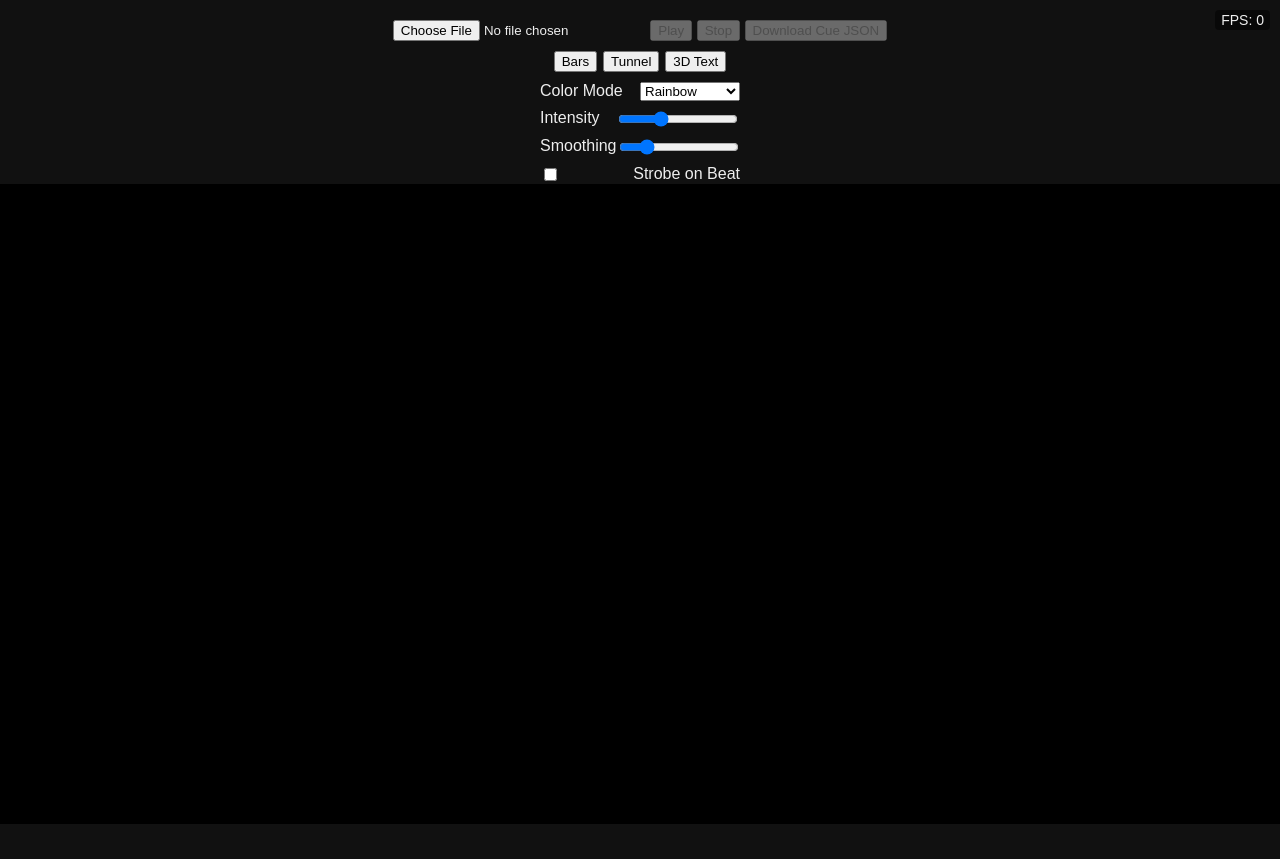
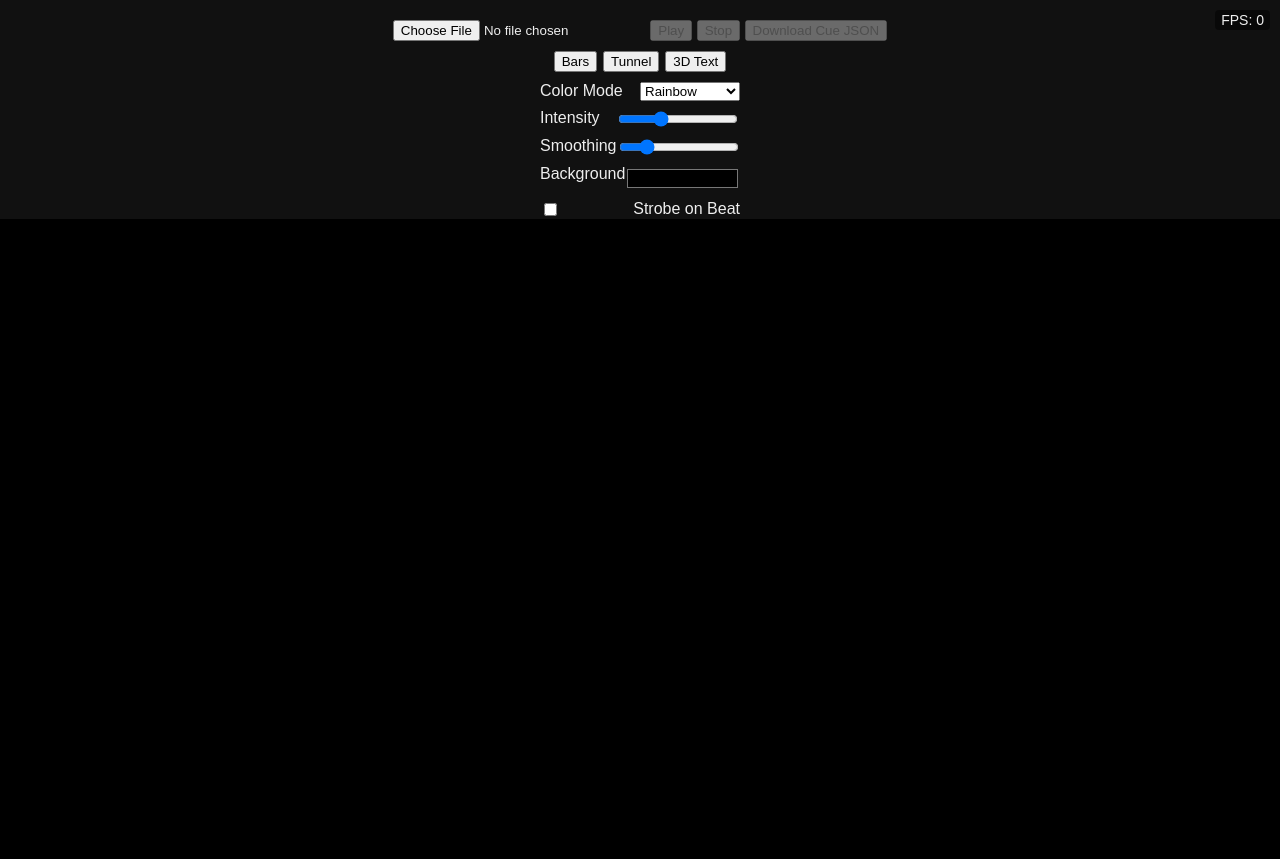
Before and after one commit to AdamHede/AudioViz2, a website built with Vite: page index.html in a window 1280 px wide. Before the commit the page ends 824 px from the top, so only its background shows below. Built offline with nearby package versions, Linux system fonts and the light colour scheme.

Commit message:
feat: add background color selector

```diff
--- a/index.html
+++ b/index.html
@@ -32,6 +32,9 @@
     <label>Smoothing
       <input type="range" id="smoothing" min="0" max="1" step="0.05" value="0.2" />
     </label>
+    <label>Background
+      <input type="color" id="bgColor" value="#000000" />
+    </label>
     <label>
       <input type="checkbox" id="strobeToggle" /> Strobe on Beat
     </label>
--- a/src/core/AppController.js
+++ b/src/core/AppController.js
@@ -22,8 +22,9 @@ export default class AppController {
       smoothing: 0.2,
       strobe: false,
       strobeSensitivity: 50,
+      bgColor: '#000000',
     };
-    new SettingsPanel(settingsPanel, this.settings);
+    new SettingsPanel(settingsPanel, this.settings, canvas);
     this.player = new AudioPlayer();
     this.analyzer = new AudioAnalyzer(this.player.audioCtx, SceneConfig.NUM_BARS);
     this.threeLayer = new ThreeJsLayer(canvas, SceneConfig.NUM_BARS);
--- a/src/ui/SettingsPanel.js
+++ b/src/ui/SettingsPanel.js
@@ -1,7 +1,8 @@
 export default class SettingsPanel {
-  constructor(container, settings) {
+  constructor(container, settings, canvas) {
     this.settings = settings;
     this.container = container;
+    this.canvas = canvas;
     this.init();
   }
 
@@ -13,6 +14,7 @@ export default class SettingsPanel {
     this.strobe = this.container.querySelector('#strobeToggle');
     this.strobeSensitivity = this.container.querySelector('#strobeSensitivity');
     this.strobeSensLabel = this.container.querySelector('#strobeSensitivityLabel');
+    this.bgColor = this.container.querySelector('#bgColor');
 
     const update = () => {
       this.settings.colorMode = this.colorMode.value;
@@ -20,6 +22,10 @@ export default class SettingsPanel {
       this.settings.smoothing = parseFloat(this.smoothing.value);
       this.settings.strobe = this.strobe.checked;
       this.settings.strobeSensitivity = parseFloat(this.strobeSensitivity.value);
+      this.settings.bgColor = this.bgColor.value;
+      if (this.canvas) {
+        this.canvas.style.backgroundColor = this.bgColor.value;
+      }
     };
 
     ['change', 'input'].forEach(evt => {
@@ -27,6 +33,7 @@ export default class SettingsPanel {
       this.intensity.addEventListener(evt, update);
       this.smoothing.addEventListener(evt, update);
       this.strobeSensitivity.addEventListener(evt, update);
+      this.bgColor.addEventListener(evt, update);
     });
     this.strobe.addEventListener('change', e => {
       update();
--- a/style.css
+++ b/style.css
@@ -37,6 +37,13 @@ body {
   width: 120px;
 }
 
+#settingsPanel input[type='color'] {
+  width: 120px;
+  padding: 0;
+  border: none;
+  background: none;
+}
+
 canvas {
   flex: 1;
   width: 100%;
```
Also changed, not shown: tests/ui/SettingsPanel.test.js (added, +28 -0 lines).
